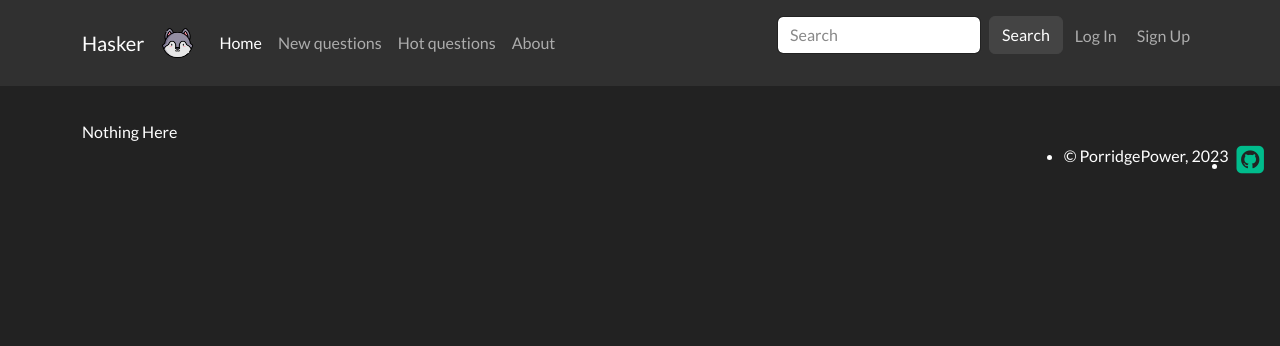
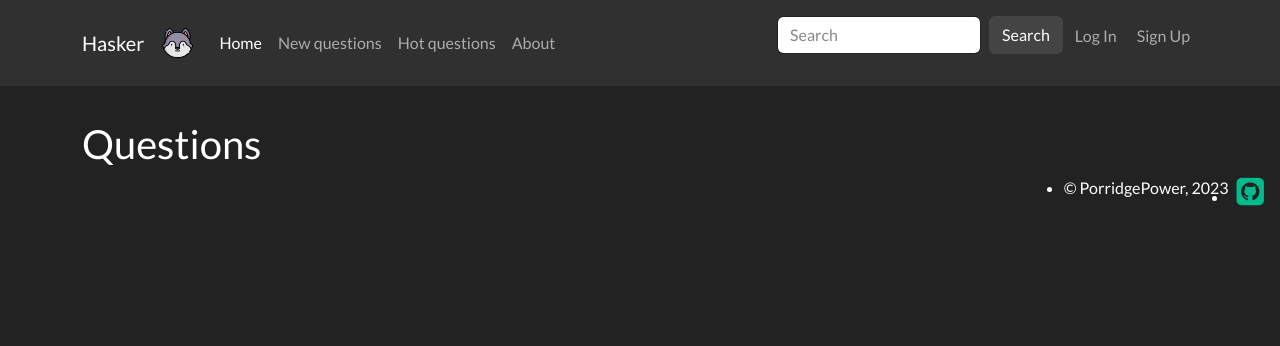
Before and after one commit to PorridgePower/hasker, a Django app: template qanda/qanda_app/templates/index.html in a window 1280 px wide. Shown: the top 346 px of the page. Run offline with Django 3.2, Linux system fonts and the light colour scheme; the template is opened without the code that fills it, so the values that code supplies are empty; some libraries are stand-ins or nearby versions.

Commit message:
Add questions to index page

```diff
--- /dev/null
+++ b/qanda/qanda_app/templates/base.html
@@ -0,0 +1,110 @@
+{% load static %}
+
+<html>
+
+<head>
+    <!--This is the meta information which is good for SEO-->
+    {% block head-meta %}
+    <meta charset="utf-8">
+    <meta name="viewport" content="width=device-width, initial-scale=1">
+    {% endblock %}
+
+    <!--The Block CSS is an example of what could go in your base.html file. If you already have these added into your static files then
+    there's no need to call them here because you already loaded the static files at the top of the document. If these files are already in
+    your static files then delete the 'block head-css below'-->
+
+    {% block head-css %}
+    <link href="{% static 'bootstrap/css/bootstrap-theme.css' %}" rel="stylesheet" media="screen">
+    <link href="{% static 'bootstrap/css/bootstrap.css' %}" rel="stylesheet" media="screen">
+    <link href="{% static 'bootstrap/css/bootstrap.min.css' %}" rel="stylesheet" media="screen">
+    <link href="http://maxcdn.bootstrapcdn.com/font-awesome/4.2.0/css/font-awesome.min.css" rel="stylesheet">
+    <link href="{% static 'bootstrap/css/custom.css' %}" rel="stylesheet" media="screen">
+    {% endblock %}
+
+</head>
+
+
+<!-- This is the start of the navigation bar at the top of the page-->
+<header>
+
+    <div class="navbar navbar-expand-lg fixed-top navbar-dark bg-dark">
+        <div class="container">
+            <a href="../" class="navbar-brand">Hasker</a>
+            <a class="navbar-brand" href="{%url 'index' %}">
+                <!--Insert the file name of your brand image below after the 'img'-->
+                <img class="img-responsive" src="/static/img/1820878.png" width="35" height="30">
+            </a>
+            <button class="navbar-toggler" type="button" data-bs-toggle="collapse" data-bs-target="#navbarResponsive"
+                aria-controls="navbarResponsive" aria-expanded="false" aria-label="Toggle navigation">
+                <span class="navbar-toggler-icon"></span>
+            </button>
+            <div class="collapse navbar-collapse" id="navbarResponsive">
+                <ul class="navbar-nav me-auto">
+                    <li class="nav-item">
+                        <a class="nav-link active" href="#">Home
+                            <span class="visually-hidden">(current)</span>
+                        </a>
+                    </li>
+                    <li class="nav-item">
+                        <a class="nav-link" href="#">New questions</a>
+                    </li>
+                    <li class="nav-item">
+                        <a class="nav-link" href="#">Hot questions</a>
+                    </li>
+                    <li class="nav-item">
+                        <a class="nav-link" href="#">About</a>
+                    </li>
+                </ul>
+                <ul class="navbar-nav ms-md-auto">
+                    <form class="d-flex">
+                        <input class="form-control me-sm-2" type="search" placeholder="Search">
+                        <button class="btn btn-secondary my-2 my-sm-0" type="submit">Search</button>
+                    </form>
+                    <li class="nav-item">
+                        <a target="_blank" rel="noopener" class="nav-link"
+                            href="https://github.com/thomaspark/bootswatch/"><i class="bi bi-github"></i> Log In </a>
+                    </li>
+                    <li class="nav-item">
+                        <a target="_blank" rel="noopener" class="nav-link" href="https://twitter.com/bootswatch"><i
+                                class="bi bi-twitter"></i> Sign Up </a>
+                    </li>
+                </ul>
+            </div>
+        </div>
+    </div>
+</header>
+
+
+<!-- This is where you'll put your page content. Leave it blank for now. -->
+<div class="container">
+    {% block content %}{% endblock %}
+</div>
+
+
+<!-- This is where the footer begins -->
+<footer>
+    <div class="row">
+        <div class="col-lg-12">
+            <ul class="px-2">
+                <li class="float-end">
+                    <a href="https://github.com/PorridgePower">
+                        <i class="fa fa-github-square fa-2x px-2"></i></a>
+                </li>
+                <li class="float-end">
+                    &copy; PorridgePower, 2023
+                </li>
+            </ul>
+        </div>
+    </div>
+
+</footer>
+<!--This is my javascript block. If you've included the javascript files you need in the 'static' folder then there's no need to
+    put this here and you can delete the block below.-->
+{% block head-javascript %}
+<script src="{% static 'bootstrap/js/bootstrap.min.js' %}"></script>
+<script src="{% static 'bootstrap/js/bootstrap.js' %}"></script>
+<script src="https://ajax.googleapis.com/ajax/libs/jquery/1.11.3/jquery.min.js"></script>
+<script src="http://maxcdn.bootstrapcdn.com/bootstrap/3.3.5/js/bootstrap.min.js"></script>
+{% endblock %}
+
+</html>
--- a/qanda/qanda_app/templates/index.html
+++ b/qanda/qanda_app/templates/index.html
@@ -1,116 +1,24 @@
-{% load static %}
+{% extends "base.html" %}
 
-<!-- {# Load bootstrap src #}
-{% load bootstrap5 %}
-{% bootstrap_css %}
-{% bootstrap_javascript %}
-{% bootstrap_messages %} -->
-
-<html>
-
-<head>
-    <!--This is the meta information which is good for SEO-->
-    {% block head-meta %}
-    <meta charset="utf-8">
-    <meta name="viewport" content="width=device-width, initial-scale=1">
-    {% endblock %}
-
-    <!--The Block CSS is an example of what could go in your base.html file. If you already have these added into your static files then
-    there's no need to call them here because you already loaded the static files at the top of the document. If these files are already in
-    your static files then delete the 'block head-css below'-->
-
-    {% block head-css %}
-    <link href="{% static 'bootstrap/css/bootstrap-theme.css' %}" rel="stylesheet" media="screen">
-    <link href="{% static 'bootstrap/css/bootstrap.css' %}" rel="stylesheet" media="screen">
-    <link href="{% static 'bootstrap/css/bootstrap.min.css' %}" rel="stylesheet" media="screen">
-    <link href="http://maxcdn.bootstrapcdn.com/font-awesome/4.2.0/css/font-awesome.min.css" rel="stylesheet">
-    <link href="{% static 'bootstrap/css/custom.css' %}" rel="stylesheet" media="screen">
-    {% endblock %}
-
-</head>
-
-
-<!-- This is the start of the navigation bar at the top of the page-->
-<header>
-
-    <div class="navbar navbar-expand-lg fixed-top navbar-dark bg-dark">
-        <div class="container">
-            <a href="../" class="navbar-brand">Hasker</a>
-            <a class="navbar-brand" href="{%url 'index' %}">
-                <!--Insert the file name of your brand image below after the 'img'-->
-                <img class="img-responsive" src="/static/img/1820878.png" width="35" height="30">
-            </a>
-            <button class="navbar-toggler" type="button" data-bs-toggle="collapse" data-bs-target="#navbarResponsive"
-                aria-controls="navbarResponsive" aria-expanded="false" aria-label="Toggle navigation">
-                <span class="navbar-toggler-icon"></span>
-            </button>
-            <div class="collapse navbar-collapse" id="navbarResponsive">
-                <ul class="navbar-nav me-auto">
-                    <li class="nav-item">
-                        <a class="nav-link active" href="#">Home
-                            <span class="visually-hidden">(current)</span>
-                        </a>
-                    </li>
-                    <li class="nav-item">
-                        <a class="nav-link" href="#">New questions</a>
-                    </li>
-                    <li class="nav-item">
-                        <a class="nav-link" href="#">Hot questions</a>
-                    </li>
-                    <li class="nav-item">
-                        <a class="nav-link" href="#">About</a>
-                    </li>
-                </ul>
-                <ul class="navbar-nav ms-md-auto">
-                    <form class="d-flex">
-                        <input class="form-control me-sm-2" type="search" placeholder="Search">
-                        <button class="btn btn-secondary my-2 my-sm-0" type="submit">Search</button>
-                    </form>
-                    <li class="nav-item">
-                        <a target="_blank" rel="noopener" class="nav-link"
-                            href="https://github.com/thomaspark/bootswatch/"><i class="bi bi-github"></i> Log In </a>
-                    </li>
-                    <li class="nav-item">
-                        <a target="_blank" rel="noopener" class="nav-link" href="https://twitter.com/bootswatch"><i
-                                class="bi bi-twitter"></i> Sign Up </a>
-                    </li>
-                </ul>
+{% block content %}
+<div class="row">
+    <div class="col-lg-6">
+        <h2>Questions</h2>
+        <div class="bs-component">
+            {% for question in questions %}
+            <div class="card border-info mb-3" style="max-width: 50rem;">
+                <a class=" card-header" href="{{ question.id }}"> {{ question.title }} </a>
+                <div class="card-body">
+                    <p class="card-text">{{ question.content|truncatechars:120 }}</p>
+                </div>
             </div>
+            {% endfor %}
         </div>
     </div>
-</header>
+    <div class="col-lg-4 offset-lg-1">
+        <div class="bs-component">
+        </div>
 
-
-<!-- This is where you'll put your page content. Leave it blank for now. -->
-<div class="container">
-    {% block content %}Nothing Here{% endblock %}
+    </div>
 </div>
-
-
-<!-- This is where the footer begins -->
-<footer>
-    <div class="row">
-        <div class="col-lg-12">
-            <ul class="px-2">
-                <li class="float-end">
-                    <a href="https://github.com/PorridgePower">
-                        <i class="fa fa-github-square fa-2x px-2"></i></a>
-                </li>
-                <li class="float-end">
-                    &copy; PorridgePower, 2023
-                </li>
-            </ul>
-        </div>
-    </div>
-
-</footer>
-<!--This is my javascript block. If you've included the javascript files you need in the 'static' folder then there's no need to
-    put this here and you can delete the block below.-->
-{% block head-javascript %}
-<script src="{% static 'bootstrap/js/bootstrap.min.js' %}"></script>
-<script src="{% static 'bootstrap/js/bootstrap.js' %}"></script>
-<script src="https://ajax.googleapis.com/ajax/libs/jquery/1.11.3/jquery.min.js"></script>
-<script src="http://maxcdn.bootstrapcdn.com/bootstrap/3.3.5/js/bootstrap.min.js"></script>
 {% endblock %}
-
-</html>
--- a/qanda/qanda_app/urls.py
+++ b/qanda/qanda_app/urls.py
@@ -3,6 +3,7 @@ from django.urls import path
 from . import views
 
 urlpatterns = [
-    path("", views.index, name="index"),
+    path("",
+        view=views.QuestionsView.as_view(), name="index"),
     path('<int:question_id>/', views.question_detail, name='detail'),
 ]
```
Also changed, not shown: qanda/qanda_app/views.py (+10 -1 lines).
